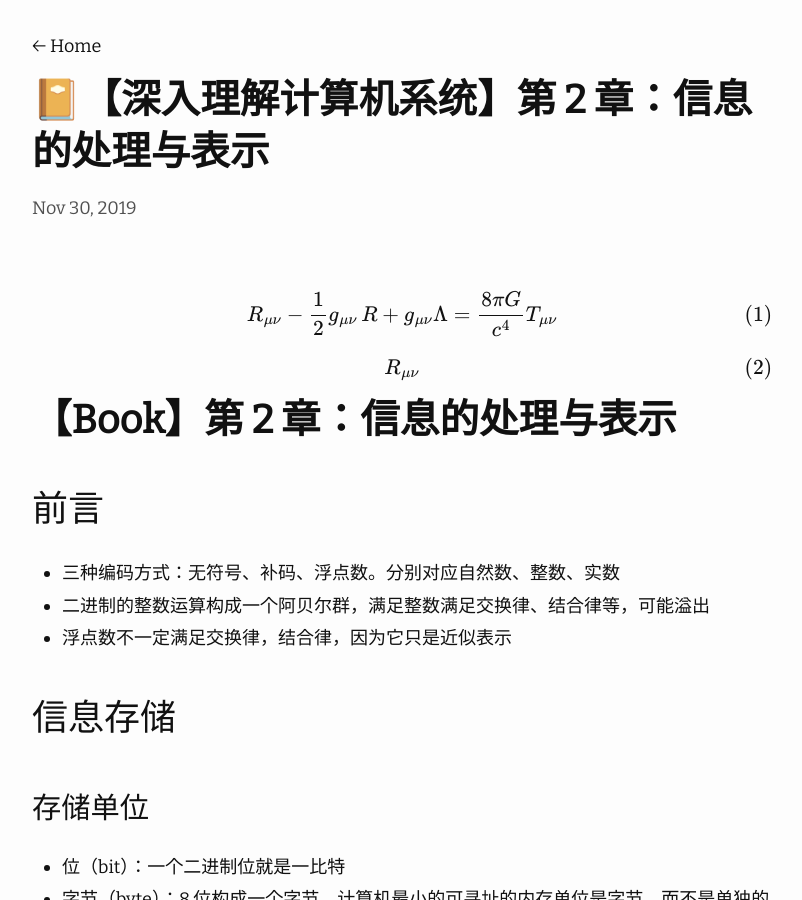
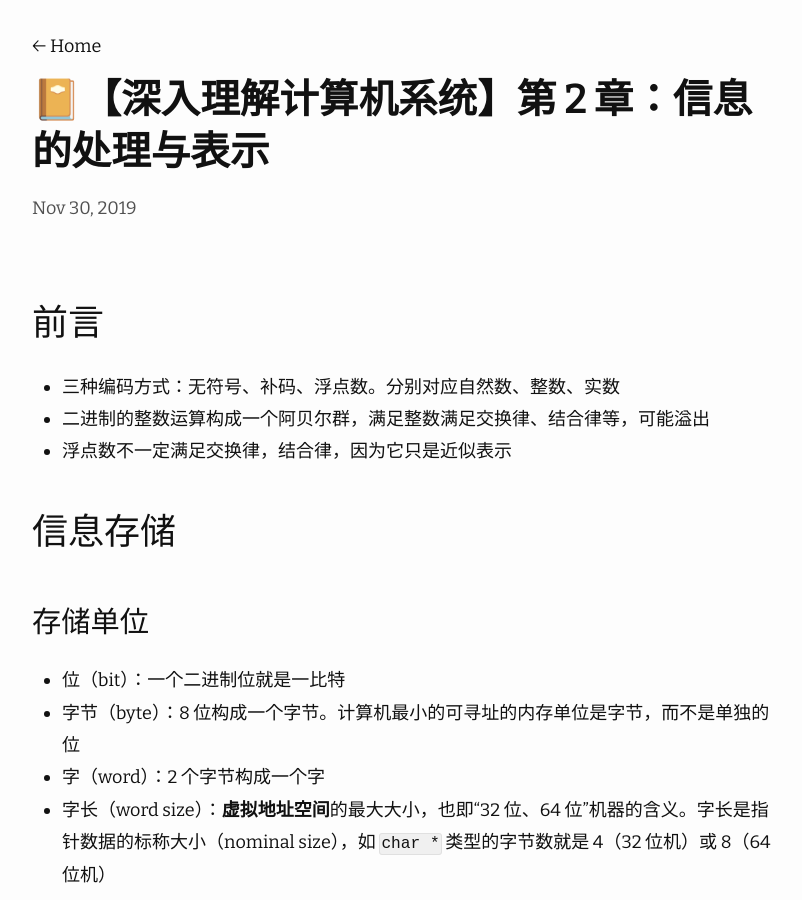
Before and after one commit to imageslr/blog, a Jekyll site: the page built from _posts/2019-11-30-csapp-2.md, in a window 1280 px wide and 900 px high. Shown: the whole window, without its empty margins (238-1040 px from the left). Built offline with Jekyll 4.4.1, drawn with Linux system fonts in a browser that asks for light colours; nearby versions of some CDN libraries; formulas are drawn with MathJax 3.

Commit message:
add post

```diff
--- a/_posts/2019-11-30-csapp-2.md
+++ b/_posts/2019-11-30-csapp-2.md
@@ -3,15 +3,6 @@ layout: post
 title: 📔【深入理解计算机系统】第 2 章：信息的处理与表示
 date: 2019/11/30 15:00
 ---
-
-$$
-R_{\mu \nu} - {1 \over 2}g_{\mu \nu}\,R + g_{\mu \nu} \Lambda
-= {8 \pi G \over c^4} T_{\mu \nu}
-$$
-
-$$R_{\mu \nu} $$
-
-# 【Book】第 2 章：信息的处理与表示
 
 ## 前言
 * 三种编码方式：无符号、补码、浮点数。分别对应自然数、整数、实数
```
